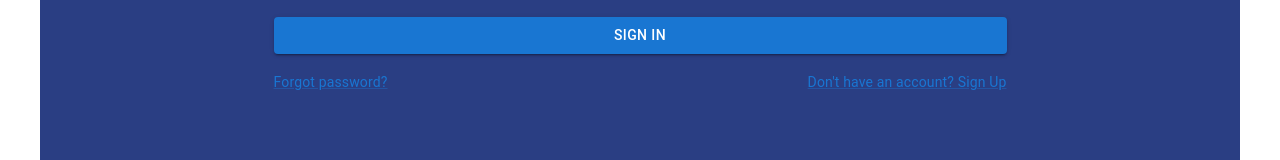
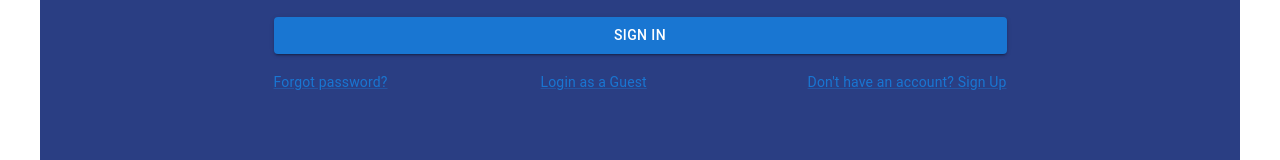
Before and after one commit to ChrisLobato/DrIEEEm-Journal, a React (Create React App) app in the folder client/: page / in a window 1280 px wide. Shown: the part 369-529 px from the top of the page. Built offline with nearby package versions, Linux system fonts and the light colour scheme.

Commit message:
entry.js change

```diff
--- a/client/src/components/LoginScreen.js
+++ b/client/src/components/LoginScreen.js
@@ -74,6 +74,10 @@ export default function SignInSide() {
     setActivePage("SignUp");
   }
 
+  function handleContinueAsGuest(){
+    setActivePage("UsernameScreen");
+  }
+
   return (
     //<ThemeProvider theme={defaultTheme}>
     <Container component="main" sx={{
@@ -132,6 +136,7 @@ export default function SignInSide() {
               }}
               variant="outlined"
             />
+            {loginUsernameError? <p>{loginUsernameError}</p> :<></>}
             <TextField
               margin="normal"
               required
@@ -173,6 +178,11 @@ export default function SignInSide() {
                   Forgot password?
                 </Link>
               </Grid>
+              <Grid item xs>
+                  <Link component= "button" variant="body2" onClick={handleContinueAsGuest}>
+                    {"Login as a Guest"}
+                  </Link>
+                </Grid>
               <Grid item>
               <Link component= "button" variant="body2" onClick={handleSwitchToRegister}>
                     {"Don't have an account? Sign Up"}
```
Also changed, not shown: 2 other files (tests, documents, lock files or other folders).
